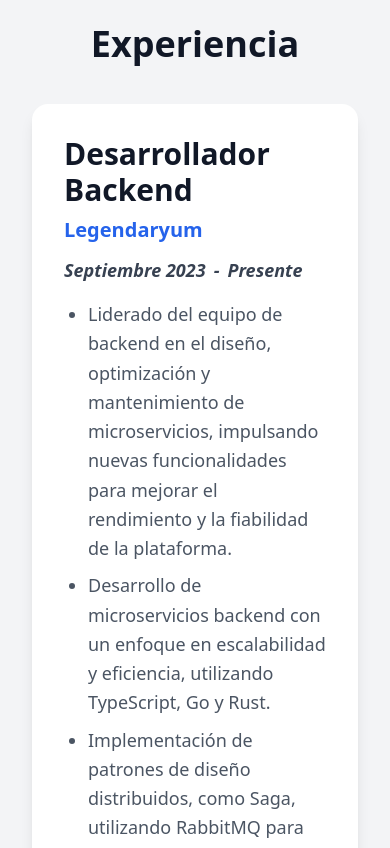
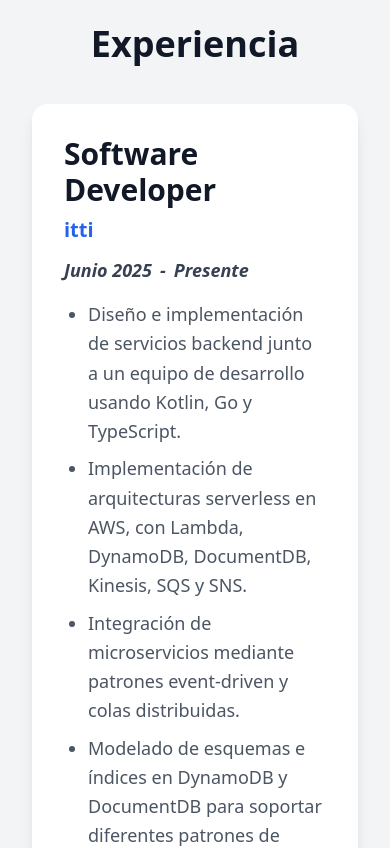
Before and after one commit to PatricioPoncini/portfolio, a Vue app: page / in a window 390 px wide. Shown: the part 1620-2468 px from the top of the page. Built offline with nearby package versions, Linux system fonts and the light colour scheme; no server answers.

Commit message:
feat: update experience

```diff
--- a/src/App.vue
+++ b/src/App.vue
@@ -2,7 +2,6 @@
 import Hero from "./components/Hero.vue";
 import AboutMe from "./components/AboutMe.vue";
 import Experience from "./components/Experience.vue";
-import Skills from "./components/Skills.vue";
 import Contact from "./components/Contact.vue";
 import Footer from "./components/Footer.vue";
 import NavBar from "./components/NavBar.vue";
@@ -17,7 +16,6 @@ import Projects from "./components/Projects.vue";
   <AboutMe />
   <Experience />
   <Projects />
-  <Skills />
   <Contact />
   <Footer />
   <ToastifyContainer />
--- a/src/components/AboutMe.vue
+++ b/src/components/AboutMe.vue
@@ -3,7 +3,7 @@
     <div class="flex flex-col items-center justify-center gap-8">
       <h1 class="text-gray-900 text-4xl font-bold text-center">Sobre mí</h1>
       <p class="text-gray-900 text-base sm:text-lg md:text-xl max-w-3xl text-center">
-        Mi nombre es Patricio Poncini, y soy un desarrollador backend dedicado a transformar ideas en soluciones digitales escalables y eficientes.
+        ¡Hola! Mi nombre es Patricio Poncini y soy un desarrollador backend dedicado a transformar ideas en soluciones digitales escalables y eficientes.
       </p>
       <p class="text-gray-900 text-base sm:text-lg md:text-xl max-w-3xl text-center">
         Actualmente resido en la provincia de Córdoba, Argentina y estoy cursando una Tecnicatura Universitaria en Programación en la Universidad Tecnológica Nacional.
--- a/src/components/Experience.vue
+++ b/src/components/Experience.vue
@@ -8,7 +8,21 @@ const experiences = ref<Experience[]>([]);
 onMounted(() => {
   experiences.value = [
     {
-      title: "Desarrollador Backend",
+      title: "Software Developer",
+      bulletPoints: [
+        "Diseño e implementación de servicios backend junto a un equipo de desarrollo usando Kotlin, Go y TypeScript.",
+        "Implementación de arquitecturas serverless en AWS, con Lambda, DynamoDB, DocumentDB, Kinesis, SQS y SNS.",
+        "Integración de microservicios mediante patrones event-driven y colas distribuidas.",
+        "Modelado de esquemas e índices en DynamoDB y DocumentDB para soportar diferentes patrones de acceso.",
+        "Desarrollo de pruebas unitarias y de integración en microservicios para validar funcionalidad y cobertura de código.",
+      ],
+      startDate: "Junio 2025",
+      endDate: "Presente",
+      company: "itti",
+      technologies: ["Kotlin", "Go", "Typescript", "Node.js", "Amazon Web Services (AWS)", "AWS Lambda", "Amazon Simple Notification Service (SNS)", "Amazon Simple Queue Service (SQS)", "Amazon Kinesis", "Amazon DynamoDB", "Amazon DocumentDB"]
+    },
+    {
+      title: "Backend Developer",
       bulletPoints: [
         "Liderado del equipo de backend en el diseño, optimización y mantenimiento de microservicios, impulsando nuevas funcionalidades para mejorar el rendimiento y la fiabilidad de la plataforma.",
         "Desarrollo de microservicios backend con un enfoque en escalabilidad y eficiencia, utilizando TypeScript, Go y Rust.",
@@ -20,12 +34,12 @@ onMounted(() => {
         "Desarrollo de frontend con Vue.js, Pinia y TailwindCSS."
       ],
       startDate: "Septiembre 2023",
-      endDate: "Presente",
+      endDate: "Junio 2025",
       company: "Legendaryum",
       technologies: ["TypeScript", "Node.js", "Express.js", "Go", "Gin", "Rust", "PostgreSQL", "MongoDB", "Redis", "Vue", "TailwindCSS"]
     },
     {
-      title: "Desarrollador Backend",
+      title: "Backend Developer",
       bulletPoints: [
         "Desarrollo y mantenimiento de APIs RESTful con Node.js, Express, TypeScript y TypeORM.",
         "Gestión y optimización de bases de datos en MySQL, asegurando integridad y eficiencia en las consultas.",
--- a/src/components/Skills.vue
+++ /dev/null
@@ -1,28 +0,0 @@
-<script setup lang="ts">
-import { onMounted, ref } from "vue";
-
-const skills = ref<string[]>([]);
-
-onMounted(() => {
-  skills.value = ["Typescript", "Node.js", "Express.js", "Hono", "Go", "Gin", "Rust", "MySQL", "PostgreSQL", "MongoDB", "Redis", "Docker", "Vue3", "TailwindCSS"];
-});
-</script>
-
-<template>
-  <div class="bg-gray-50 py-8" id="skills">
-    <div class="container mx-auto px-4">
-      <p class="text-gray-900 text-3xl sm:text-4xl md:text-4xl font-bold text-center mb-8">
-        Habilidades Técnicas
-      </p>
-      <div class="flex flex-wrap gap-4 justify-center">
-        <div
-            v-for="skill in skills"
-            :key="skill"
-            class="bg-[#e3e4fb] text-[#4f46e5] font-semibold px-4 py-2 rounded-full"
-        >
-          {{ skill }}
-        </div>
-      </div>
-    </div>
-  </div>
-</template>
```
